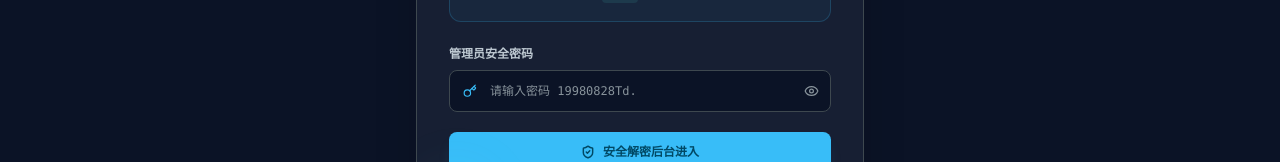
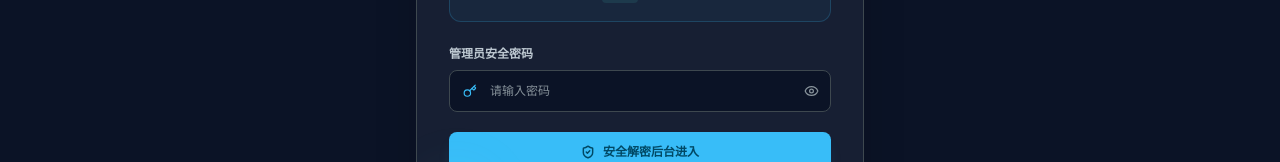
Before and after one commit to theone08/kami, a React (Vite) app: page / in a window 1280 px wide. Both pictures are taken after a click on the button "管理后台". Shown: the part 370-532 px from the top of the page. Built offline with nearby package versions, Linux system fonts and the light colour scheme.

Commit message:
Update AdminLoginView.tsx

```diff
--- a/src/components/AdminLoginView.tsx
+++ b/src/components/AdminLoginView.tsx
@@ -85,7 +85,7 @@ export default function AdminLoginView({ onLoginSuccess }: AdminLoginViewProps)
               <input
                 id="admin-password-field"
                 type={showPassword ? 'text' : 'password'}
-                placeholder="请输入密码 19980828Td."
+                placeholder="请输入密码"
                 value={password}
                 onChange={(e) => setPassword(e.target.value)}
                 disabled={isSubmitting}
```
